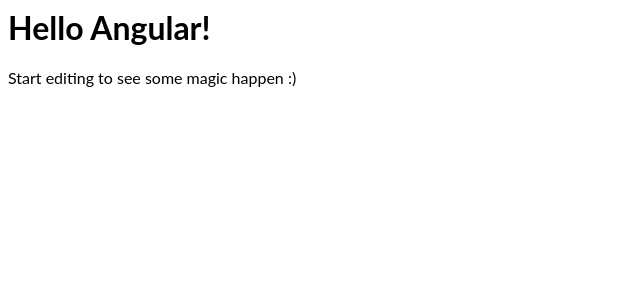
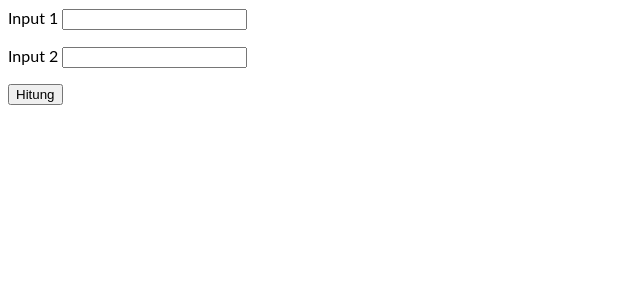
Before and after one commit to c14180013/Latihan-1-Angular-PPM, an Angular app: page / in a window 1280 px wide. Shown: the top 300 px of the page, without its empty margins (0-640 px from the left). Built offline with nearby package versions, Linux system fonts and the light colour scheme.

Commit message:
1 file modified

```diff
--- a/src/app/app.component.html
+++ b/src/app/app.component.html
@@ -1,4 +1,10 @@
-<hello name="{{ name }}"></hello>
 <p>
-  Start editing to see some magic happen :)
+  Input 1 <input [(ngModel)] = "x" type= "text">
 </p>
+<p>
+  Input 2 <input [(ngModel)] = "y" type= "text">
+</p>
+<p>
+  <button (click) = hitung()>Hitung</button>
+  {{pesan}}
+</p>
```
